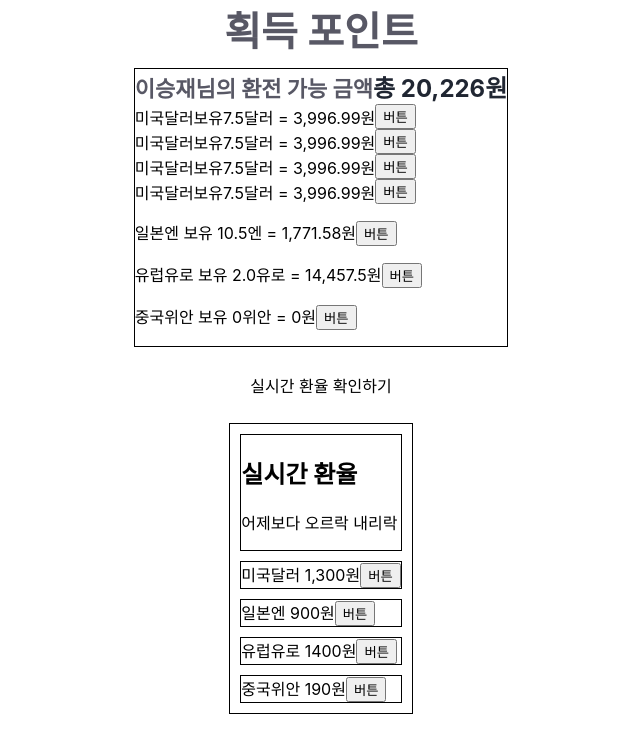
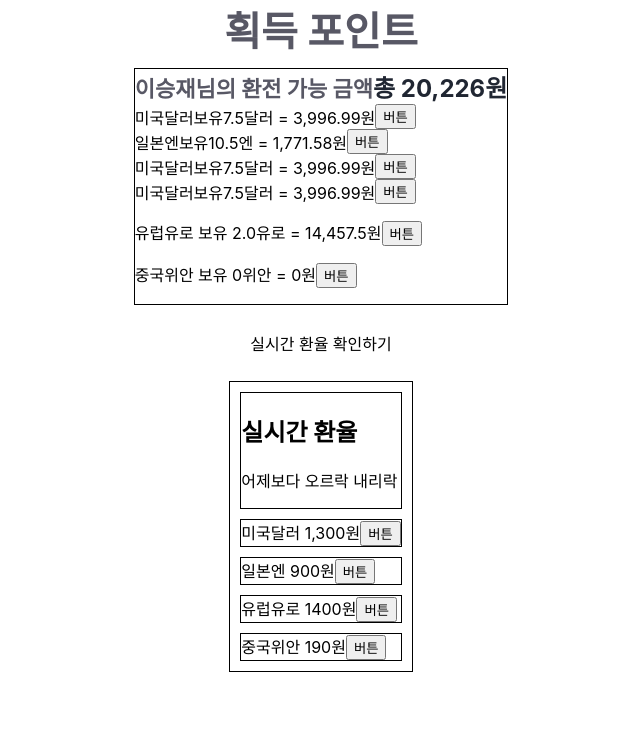
Before and after one commit to 22-bottle/ssafy_specific_pjt, a React (Create React App) app in the folder front/: page /childwallet/point in a window 1280 px wide. Shown: the top 742 px of the page, without its empty margins (319-959 px from the left). Built offline with nearby package versions, Linux system fonts and the light colour scheme.

Commit message:
desing: 일본 텍스트

```diff
--- a/front/src/components/childwallet/MyPoint.tsx
+++ b/front/src/components/childwallet/MyPoint.tsx
@@ -42,10 +42,10 @@ const Mypoint: React.FC = () => {
 
         {/* 일본 */}
         <div className={styles.horizontal}>
-          <div>미국달러</div>
+          <div>일본엔</div>
           <div className={styles.horizontal}>
             <div>보유</div>
-            <div>7.5달러 = 3,996.99원</div>
+            <div>10.5엔 = 1,771.58원</div>
           </div>
           <div>
             <button onClick={askClick}>버튼</button>
@@ -74,11 +74,6 @@ const Mypoint: React.FC = () => {
             <button onClick={askClick}>버튼</button>
           </div>
         </div>
-        <p></p>
-        <p>
-          일본엔 보유 10.5엔 = 1,771.58원
-          <button onClick={askClick}>버튼</button>
-        </p>
         <p>
           유럽유로 보유 2.0유로 = 14,457.5원
           <button onClick={askClick}>버튼</button>
```
